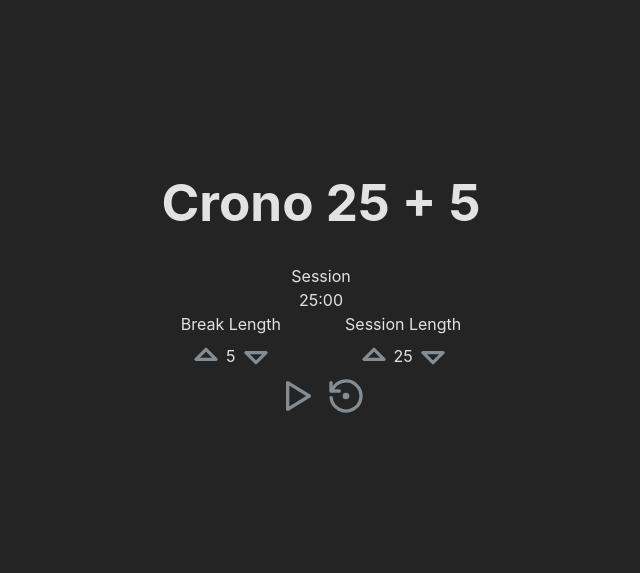
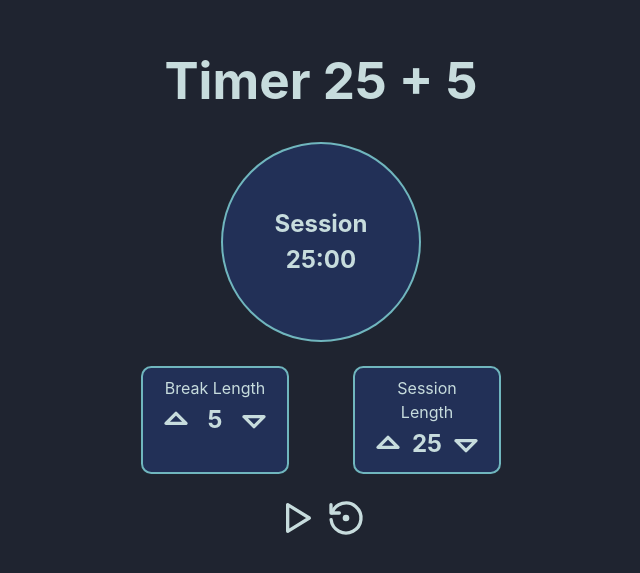
Before and after one commit to victor-romero-martinez/clock-25-5, a React (Vite) app: page / in a window 1280 px wide. Shown: the part 119-692 px from the top of the page, without its empty margins (319-959 px from the left). Built offline with nearby package versions, Linux system fonts and the light colour scheme.

Commit message:
update: ready production

```diff
--- a/index.html
+++ b/index.html
@@ -4,7 +4,7 @@
     <meta charset="UTF-8" />
     <link rel="icon" type="image/svg+xml" href="/icon.svg" />
     <meta name="viewport" content="width=device-width, initial-scale=1.0" />
-    <title>Crono 25 + 5</title>
+    <title>Timer 25 + 5</title>
   </head>
   <body>
     <div id="root"></div>
--- a/src/components/audio.tsx
+++ b/src/components/audio.tsx
@@ -12,11 +12,12 @@ export default function Audio({
   useEffect(() => {
     if (!audioRef.current) return;
 
-    audioRef.current.play();
-    audioRef.current.addEventListener("ended", stateFn);
+    const newAudioRef = audioRef.current;
+    newAudioRef.play();
+    newAudioRef.addEventListener("ended", stateFn);
 
-    return () => audioRef.current?.removeEventListener("ended", stateFn);
-  }, [isPlaying]);
+    return () => newAudioRef?.removeEventListener("ended", stateFn);
+  }, [isPlaying, stateFn]);
 
   return (
     <>
--- a/src/components/clock.tsx
+++ b/src/components/clock.tsx
@@ -1,6 +1,5 @@
 import { useClock } from "../hook/use-clock";
 import { ACTIONS } from "../types/types";
-import { secondsToString } from "../utils/seconds-string";
 import Audio from "./audio";
 import Controls from "./controls";
 import LabelComponent from "./label-component";
@@ -12,9 +11,13 @@ export default function Clock() {
 
   return (
     <>
-      <Timer session={state.isSession} timeLeft={secondsToString(leftTime)} />
+      <Timer
+        session={state.isSession}
+        timeLeft={leftTime}
+        isActive={state.isPlay}
+      />
 
-      <div className="label-section">
+      <div className="label-section separator">
         <LabelComponent
           title="break"
           value={state.breakLength.toString()}
--- a/src/components/label-component.tsx
+++ b/src/components/label-component.tsx
@@ -22,7 +22,9 @@ export default function LabelComponent(props: LabelComponentProps) {
           >
             <IconArrow />
           </button>
-          <span id={`${props.title}-length`}>{props.value}</span>
+          <span id={`${props.title}-length`} className="label-value">
+            {props.value}
+          </span>
           <button
             type="button"
             id={`${props.title}-decrement`}
--- a/src/components/timer.tsx
+++ b/src/components/timer.tsx
@@ -1,18 +1,25 @@
 import "../styles/timer.css";
+import { secondsToString } from "../utils/seconds-string";
 
 export default function Timer({
   session,
   timeLeft,
+  isActive,
 }: {
   session: boolean;
-  timeLeft: string;
+  timeLeft: number;
+  isActive: boolean;
 }) {
   return (
     <>
-      <div className="timer-container">
-        <div className="timer-wrapper">
+      <div className="timer-container separator">
+        <div
+          className={`timer-wrapper ${isActive ? "timer-active" : ""}  ${
+            timeLeft < 60 && isActive ? "warning" : ""
+          }`}
+        >
           <span id="timer-label">{session ? "Session" : "Break"}</span>
-          <span id="time-left">{timeLeft}</span>
+          <span id="time-left">{secondsToString(timeLeft)}</span>
         </div>
       </div>
     </>
--- a/src/components/title.tsx
+++ b/src/components/title.tsx
@@ -1,7 +1,7 @@
 export default function Title() {
   return (
     <>
-      <h1>Crono 25 + 5</h1>
+      <h1>Timer 25 + 5</h1>
     </>
   );
 }
--- a/src/hook/use-clock.ts
+++ b/src/hook/use-clock.ts
@@ -85,7 +85,15 @@ export function useClock() {
       setAudioPlay(true);
       setTimerEnded(false);
     }
-  }, [timerEnded, state.timer, state.isSession, state.isPlay, dispatch]);
+  }, [
+    timerEnded,
+    state.timer,
+    state.isSession,
+    state.isPlay,
+    state.breakLength,
+    state.sessionLength,
+    dispatch,
+  ]);
 
   return {
     state,
--- a/src/index.css
+++ b/src/index.css
@@ -2,18 +2,24 @@
   font-family: Inter, system-ui, Avenir, Helvetica, Arial, sans-serif;
   line-height: 1.5;
   font-weight: 400;
-
-  color-scheme: light dark;
-  color: rgba(255, 255, 255, 0.87);
-  background-color: #242424;
-
   font-synthesis: none;
   text-rendering: optimizeLegibility;
   -webkit-font-smoothing: antialiased;
   -moz-osx-font-smoothing: grayscale;
+
+  --timer-inactive: #99faf3a9;
+  --timer-active: #32c96c;
+  --timer-warning: #ee5440;
+  --txt-color: #c7dcdd;
+  --primary: #1f2430;
+  --secondary: #223057;
+  --warning: #553546;
+  --active: #144d49;
 }
 
 body {
+  background-color: var(--primary);
+  color: var(--txt-color);
   margin: 0;
   display: flex;
   place-items: center;
@@ -27,9 +33,20 @@ h1 {
 }
 
 button {
-  color: var(--secondary, #848D93);
+  color: var(--crono-inactive);
   background-color: transparent;
   border: none;
   padding: 0;
   cursor: pointer;
+  transition: color .2s ease;
 }
+
+.separator {
+  margin-bottom: 1.5rem;
+}
+
+@media (hover:hover) {
+  button:hover {
+    color: var(--txt-color);
+  }
+}
--- a/src/styles/label-component.css
+++ b/src/styles/label-component.css
@@ -1,13 +1,26 @@
-.label-container, .label-btn-container, .label-btn-container button {
+.label-container,
+.label-btn-container,
+.label-btn-container button {
   display: flex;
   align-items: center;
 }
 
 .label-container {
+  width: 108px;
+  background-color: var(--secondary);
+  border: 2px solid var(--timer-inactive);
   flex-direction: column;
+  padding: 8px 18px;
+  border-radius: .8vmax;
 
   & span {
     text-transform: capitalize;
+  }
+
+  .label-value {
+    width: 1.6em;
+    font-size: x-large;
+    font-weight: 700;
   }
 
   button:last-child {
--- a/src/styles/timer.css
+++ b/src/styles/timer.css
@@ -1,9 +1,5 @@
 .timer-container, .timer-wrapper {
   display: flex;
-}
-
-#timer-label {
-  text-transform: capitalize;
 }
 
 .timer-container {
@@ -11,7 +7,35 @@
 }
 
 .timer-wrapper {
-  width: fit-content;
+  width: 100px;
+  aspect-ratio: 1;
   flex-direction: column;
   justify-content: center;
+  background-color: var(--secondary);
+  border: 2px solid var(--timer-inactive);
+  border-radius: 50%;
+  padding: 3rem;
+  font-size: x-large;
+  font-weight: 700;
 }
+
+#timer-label {
+  text-transform: capitalize;
+}
+
+.timer-active {
+  background-color: var(--active);
+  border-color: var(--timer-active);
+}
+
+.warning {
+  animation: blinking 1s ease infinite;
+}
+
+@keyframes blinking {
+  50% {
+    color: var(--timer-warning);
+    background-color: var(--warning);
+    border-color: var(--timer-warning);
+  }
+}
```
